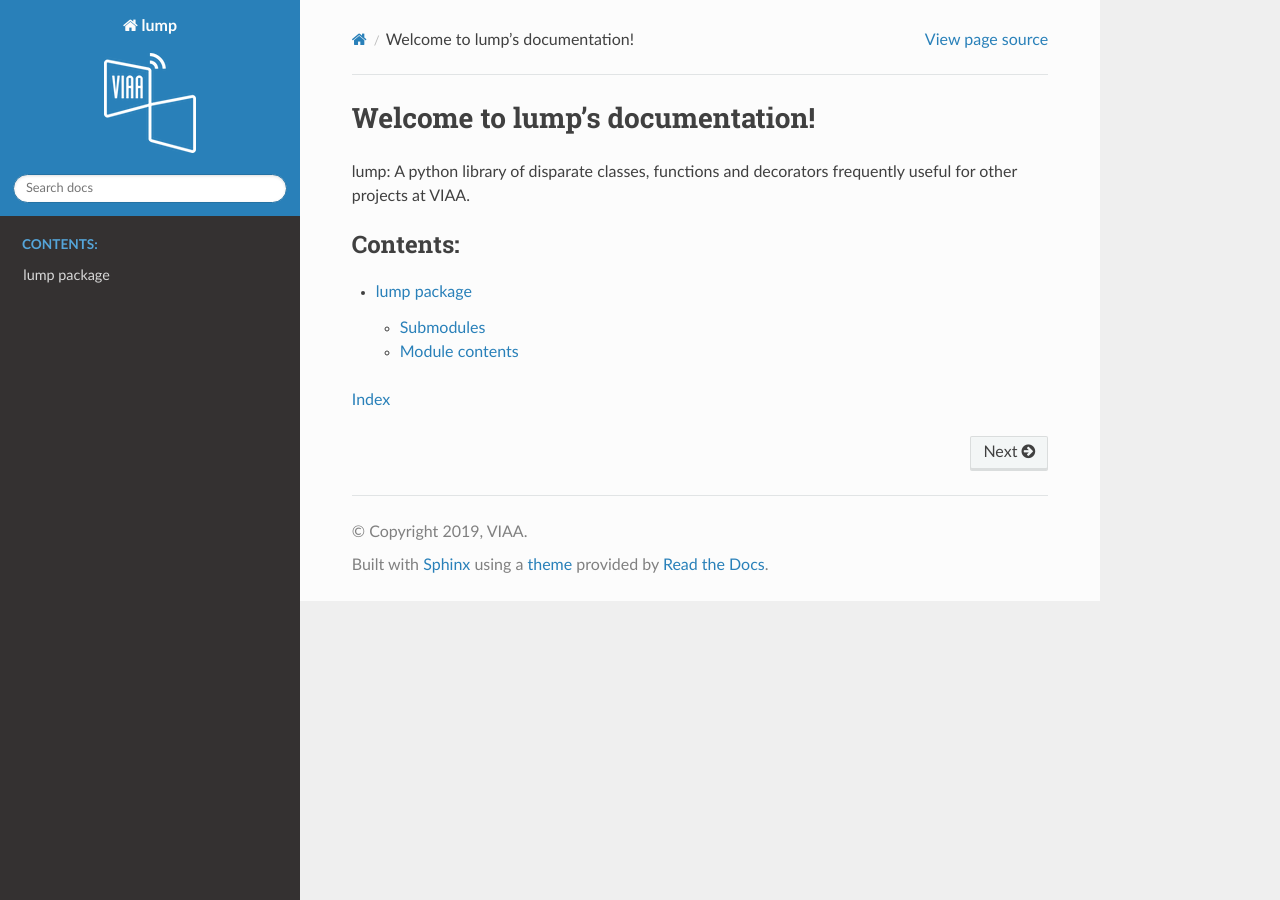
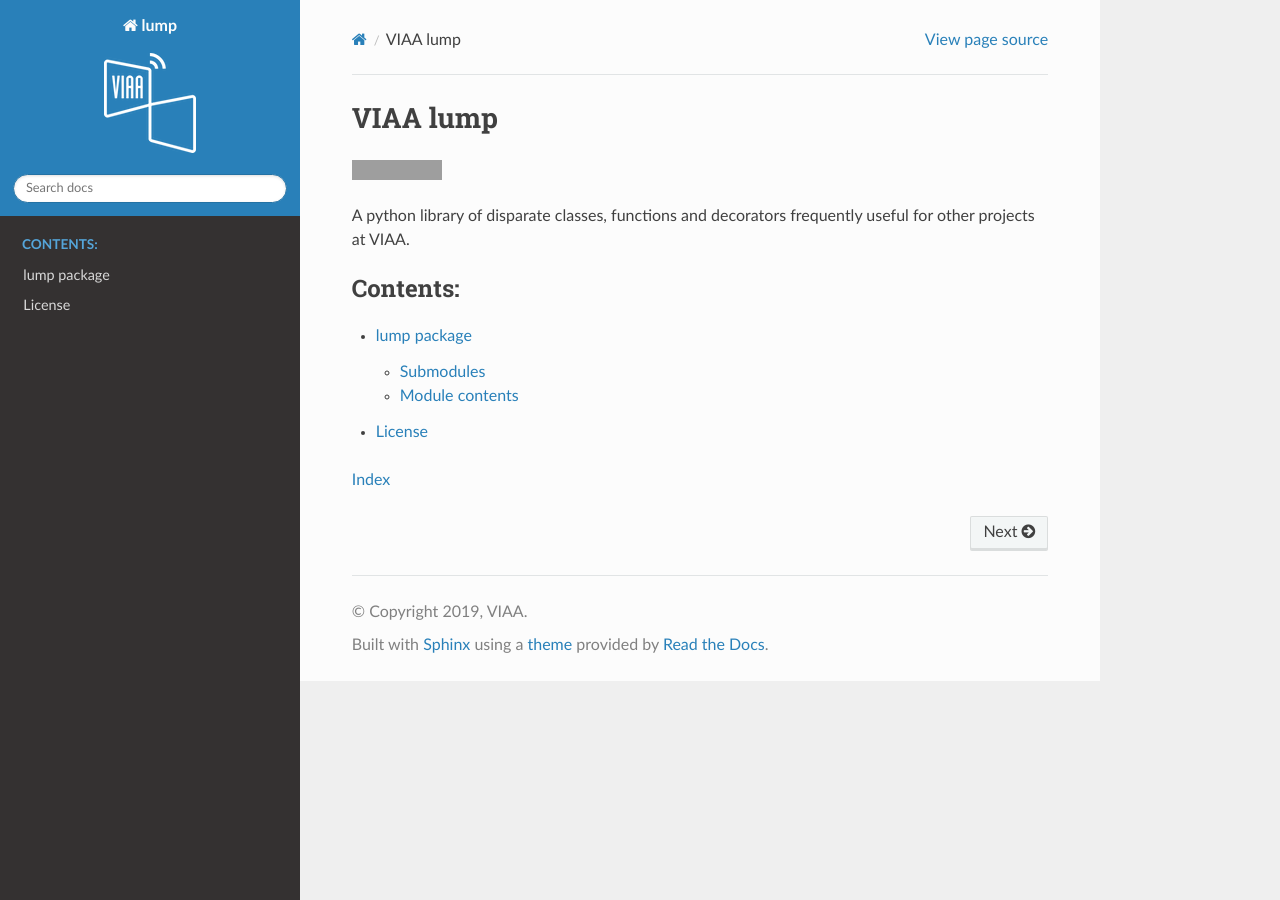
Before and after one commit to viaacode/lump, a Sphinx documentation site: the page built from docs/index.rst, in a window 1280 px wide. Built offline with Sphinx 7.4.7 and the Read the Docs theme 2.0.0, drawn with Linux system fonts in a browser that asks for light colours; grey boxes are pictures that could not be loaded.

Commit message:
add MIT license, re-use README.rst in docs, add license badge

```diff
--- a/README.rst
+++ b/README.rst
@@ -1,6 +1,7 @@
 VIAA lump
 =========
 
+.. image:: https://img.shields.io/badge/License-MIT-blue.svg
+   :target: https://github.com/viaacode/lump/blob/master/LICENSE
+
 A python library of disparate classes, functions and decorators frequently useful for other projects at VIAA.
-
-Documentation available at https://lump.mikesmith.eu
--- a/docs/index.rst
+++ b/docs/index.rst
@@ -1,12 +1,10 @@
-Welcome to lump's documentation!
-================================
-
-lump: A python library of disparate classes, functions and decorators frequently useful for other projects at VIAA.
+.. include:: ../README.rst
 
 .. toctree::
    :maxdepth: 2
    :caption: Contents:
 
    modules/lump
+   license
 
 :ref:`genindex`
--- /dev/null
+++ b/docs/license.rst
@@ -0,0 +1,4 @@
+License
+=======
+
+.. include:: ../LICENSE
```
Also changed, not shown: 2 other files.
